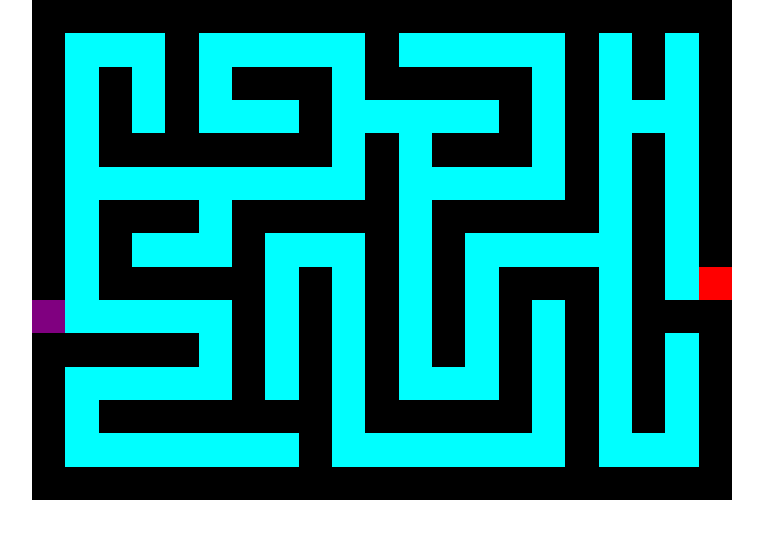
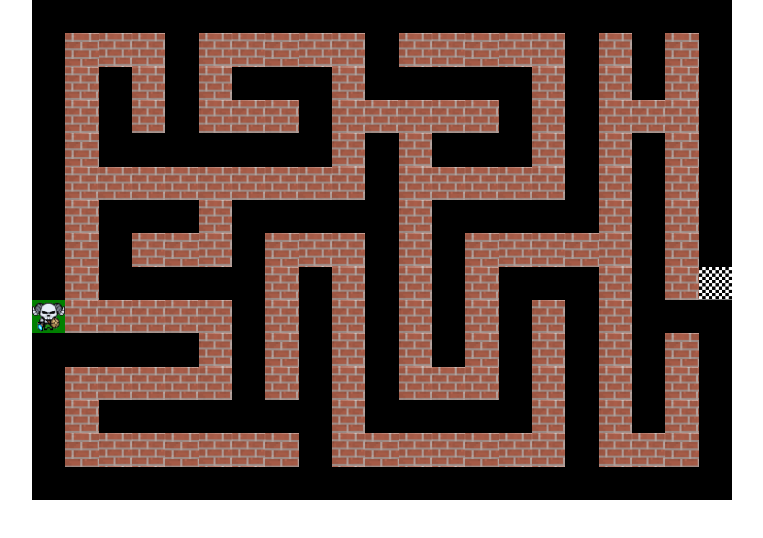
Before and after one commit to Kenzie-Academy-Brasil-Developers/entrega-labirinto-sprint-5-igormgg, a plain HTML site: page index.html in a window 1280 px wide. Shown: the whole page, without its empty margins (8-771 px from the left). Drawn offline with nearby package versions, Linux system fonts and the light colour scheme.

Commit message:
feat: added floor, player and end images

```diff
--- a/style.css
+++ b/style.css
@@ -4,6 +4,9 @@
     --labirint-end-color: red;
     --labirint-floor-color: aqua;
     --labirint-player-color: purple;
+    --labirint-floor-image: url(img/floor.png);
+    --labirint-player-image: url(img/player.png);
+    --labirint-end-image: url(img/start-flag.png);
 }
 
 body {
@@ -26,14 +29,17 @@ body {
 }
 
 .labirintEnd {
-    background-color: var(--labirint-end-color);
+    background-image: var(--labirint-end-image);
+    background-size: contain;
 }
 
 .labirintFloor {
-    background-color: var(--labirint-floor-color);
+    background-image: var(--labirint-floor-image);
+    background-size: contain;
 }
 
 #player-box {
     position: absolute;
-    background-color: var(--labirint-player-color);
+    background-image: var(--labirint-player-image);
+    background-size: contain;
 }
```
